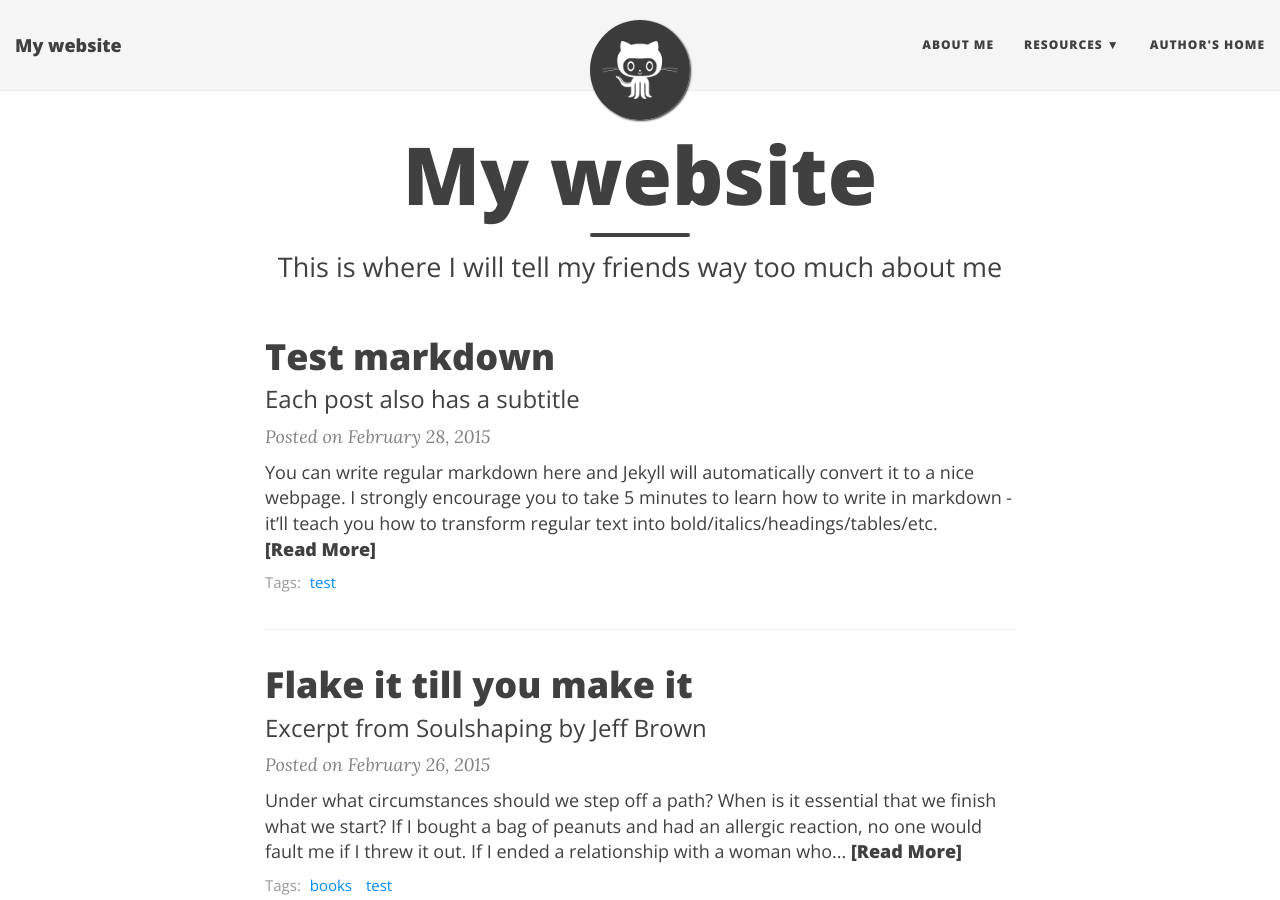
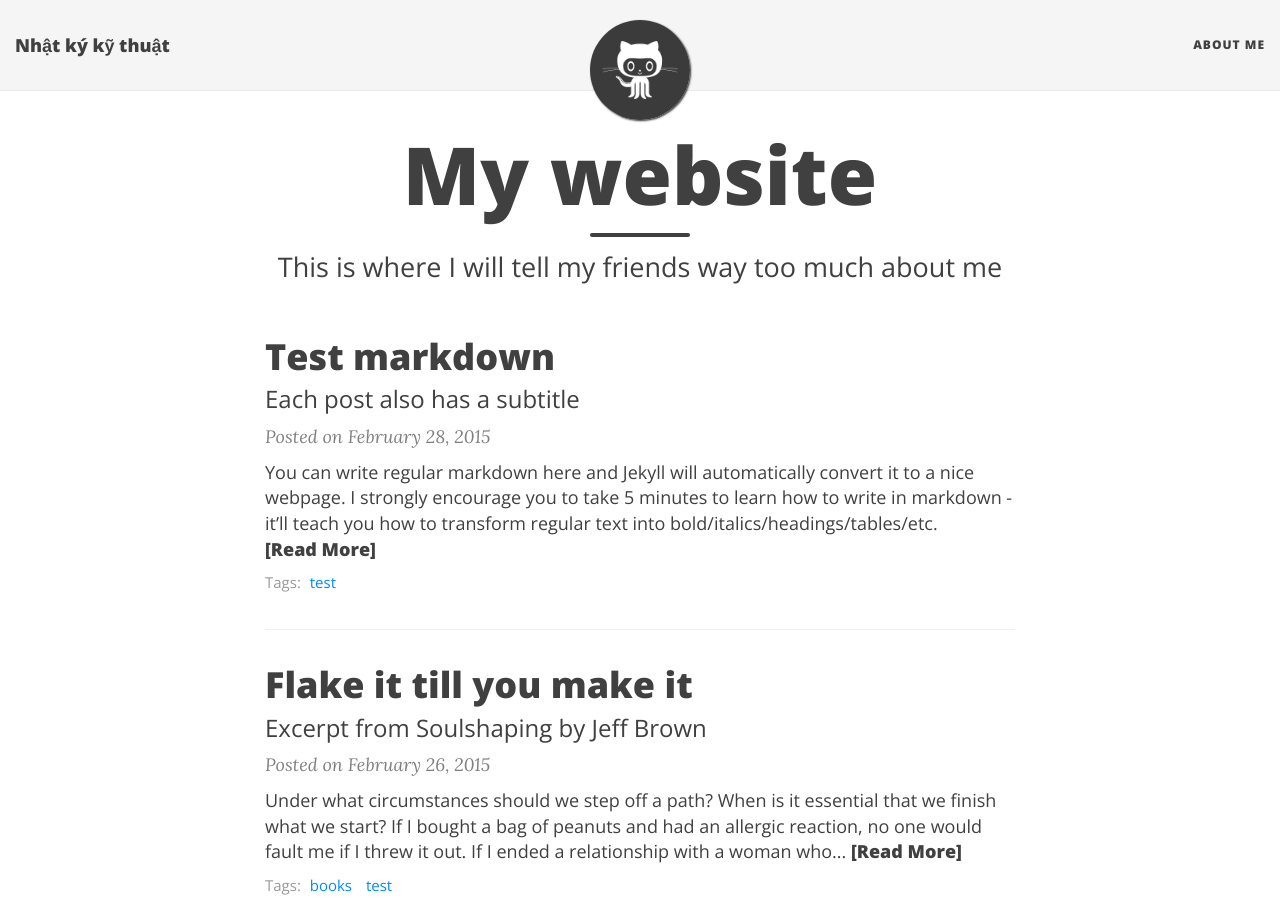
Before and after one commit to saonv/saonv.github.io, a Jekyll site: the page built from index.html, in a window 1280 px wide and 900 px high. Built offline with Jekyll 4.4.1, drawn with Linux system fonts in a browser that asks for light colours; nearby versions of some CDN libraries; the list of posts is cut into pages by our own code.

Commit message:
edit something

```diff
--- a/_config.yml
+++ b/_config.yml
@@ -1,10 +1,10 @@
 # --- General options --- #
 
 # Name of website
-title: My website
+title: Nhật ký kỹ thuật
 
 # Short description of your site
-description: A virtual proof that I'm awesome
+description: Nơi lưu trữ kinh nghiệm, kiến thức
 
 # --- Local development options ---
 # If your website is hosted locally rather than on GitHub, then you need to uncomment the next two parameters to set the url and baseurl
@@ -21,10 +21,6 @@ description: A virtual proof that I'm awesome
 # List of links in the navigation bar
 navbar-links:
   About Me: "aboutme"
-  Resources:
-    - Beautiful Jekyll: "http://deanattali.com/beautiful-jekyll/"
-    - Learn markdown: "http://www.markdowntutorial.com/"
-  Author's home: "http://deanattali.com"
 
 # Image to show in the navigation bar - image must be a square (width = height)
 # Remove this parameter if you don't want an image in the navbar
```
